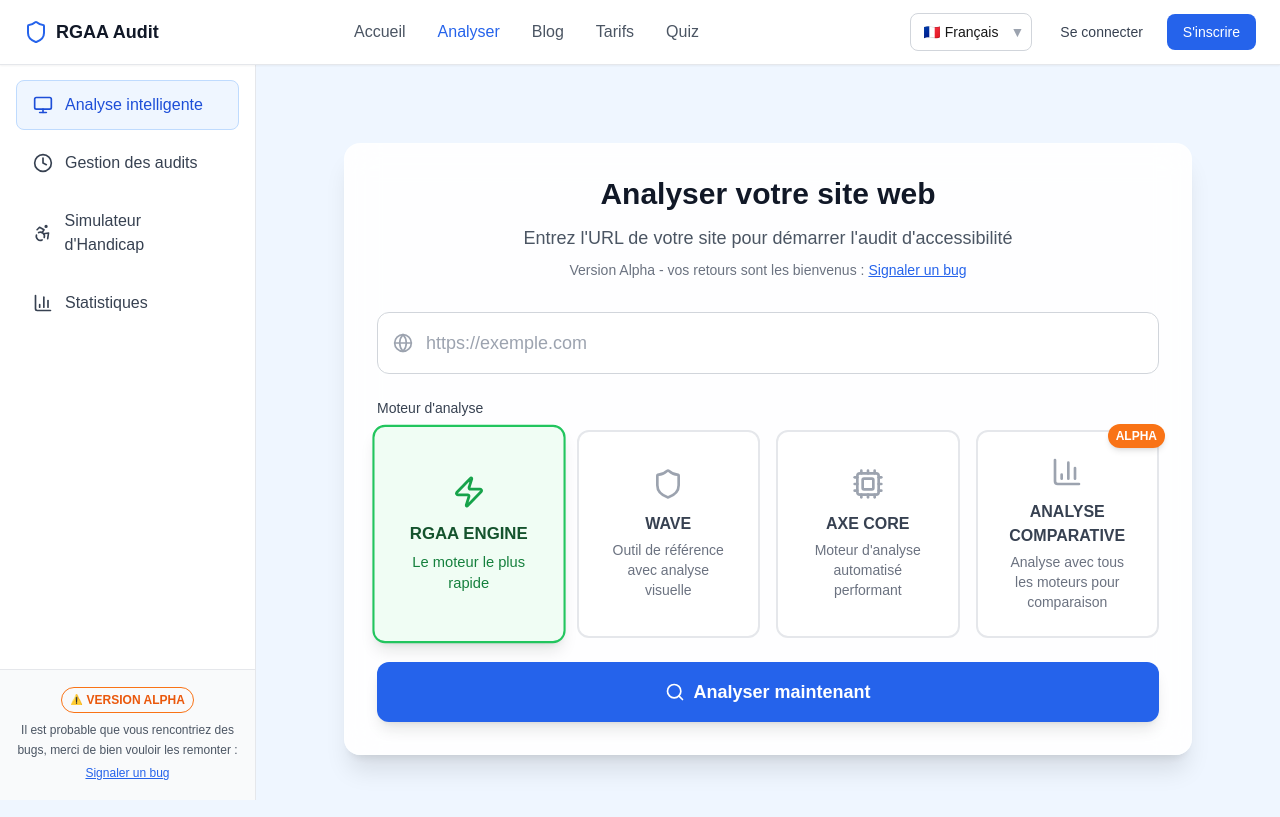
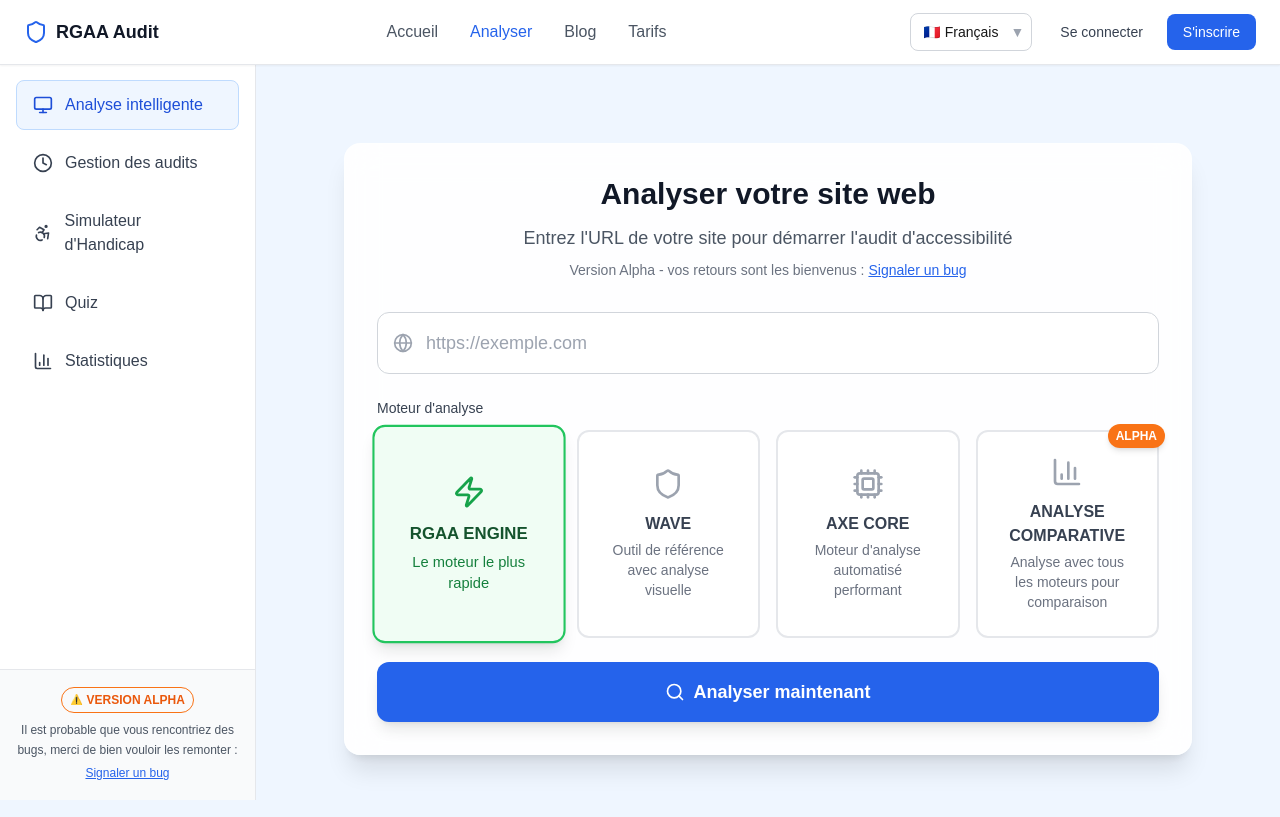
Before and after one commit to Beloic/rgaa-audit, a Next.js app: page / in a window 1280 px wide. Both pictures are taken after a click on the element "Analyser". Built offline with nearby package versions, Linux system fonts and the light colour scheme.

Commit message:
Déplacement du lien Quiz de la topbar vers la sidebar (meilleure navigation)

```diff
--- a/src/components/Sidebar.tsx
+++ b/src/components/Sidebar.tsx
@@ -9,7 +9,8 @@ const translations = {
     intelligentAnalysis: 'Analyse intelligente',
     rgaaReference: 'Référentiel RGAA',
     auditHistory: 'Gestion des audits',
-    disabilitySimulator: 'Simulateur d\'Handicap',
+    disabilitySimulator: "Simulateur d'Handicap",
+    quiz: 'Quiz',
     versionAlpha: 'VERSION ALPHA',
     bugReport: 'Il est probable que vous rencontriez des bugs, merci de bien vouloir les remonter :',
     reportBug: 'Signaler un bug'
@@ -20,6 +21,7 @@ const translations = {
     rgaaReference: 'RGAA Reference',
     auditHistory: 'History',
     disabilitySimulator: 'Disability Simulator',
+    quiz: 'Quiz',
     versionAlpha: 'ALPHA VERSION',
     bugReport: 'You may encounter bugs, please report them:',
     reportBug: 'Report a bug'
@@ -27,8 +29,8 @@ const translations = {
 };
 
 interface SidebarProps {
-  activeSection: 'statistics' | 'analyze' | 'rgaa-reference' | 'history' | 'disability-simulator';
-  onSectionChange: (section: 'statistics' | 'analyze' | 'rgaa-reference' | 'history' | 'disability-simulator') => void;
+  activeSection: 'statistics' | 'analyze' | 'rgaa-reference' | 'history' | 'disability-simulator' | 'quiz';
+  onSectionChange: (section: 'statistics' | 'analyze' | 'rgaa-reference' | 'history' | 'disability-simulator' | 'quiz') => void;
 }
 
 export default function Sidebar({ activeSection, onSectionChange }: SidebarProps) {
@@ -70,6 +72,15 @@ export default function Sidebar({ activeSection, onSectionChange }: SidebarProps
         >
           <Accessibility className="w-5 h-5" aria-hidden="true" />
           <span className="font-medium">{t.disabilitySimulator}</span>
+        </button>
+
+        <button
+          onClick={() => onSectionChange('quiz')}
+          className={getButtonClasses('quiz')}
+          aria-current={activeSection === 'quiz' ? 'page' : undefined}
+        >
+          <BookOpen className="w-5 h-5" aria-hidden="true" />
+          <span className="font-medium">{t.quiz}</span>
         </button>
 
         {/*
--- a/src/components/TopBar.tsx
+++ b/src/components/TopBar.tsx
@@ -143,13 +143,6 @@ export default function TopBar({ activeSection, onSectionChange, onAnalyzeClick
               >
                 Tarifs
               </Link>
-              <Link
-                href="/quiz"
-                className={getLinkClasses('/quiz')}
-                aria-current={isActive('/quiz') ? 'page' : undefined}
-              >
-                Quiz
-              </Link>
             </div>
 
             {/* Actions utilisateur */}
```
